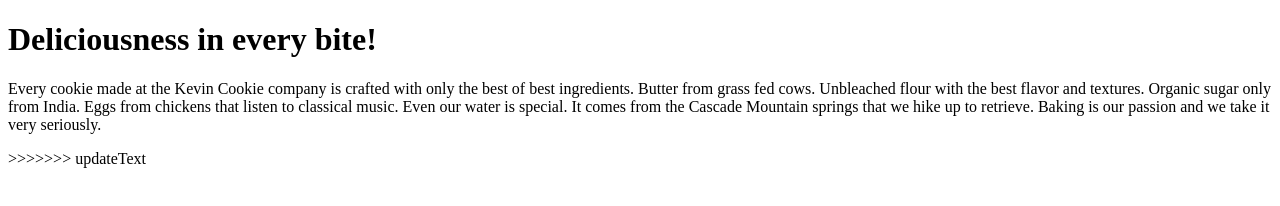
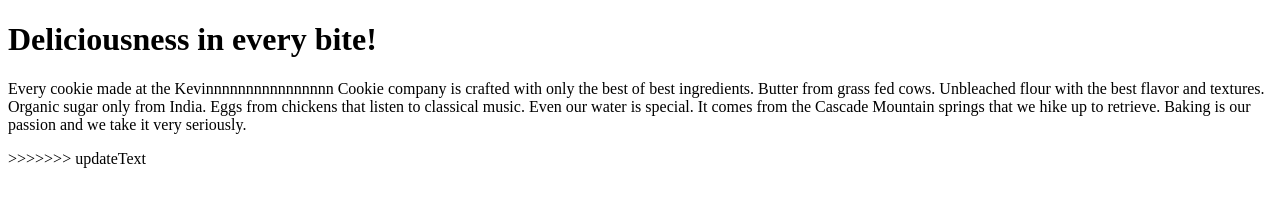
Before and after one commit to dkujo/Learning-GIT, a plain HTML site: page index.htm in a window 1280 px wide. Drawn offline with Linux system fonts and the light colour scheme.

Commit message:
update to main

```diff
--- a/index.htm
+++ b/index.htm
@@ -4,7 +4,7 @@
 
 <h1>Deliciousness in every bite!</h1>
 
-<p>Every cookie made at the Kevin Cookie company is crafted with only the best of best ingredients. Butter from grass fed cows. Unbleached flour with the best flavor and textures. Organic sugar only from India. Eggs from chickens that listen to classical music. Even our water is special. It comes from the Cascade Mountain springs that we hike up to retrieve. Baking is our passion and we take it very seriously.</p>
+<p>Every cookie made at the Kevinnnnnnnnnnnnnnnn Cookie company is crafted with only the best of best ingredients. Butter from grass fed cows. Unbleached flour with the best flavor and textures. Organic sugar only from India. Eggs from chickens that listen to classical music. Even our water is special. It comes from the Cascade Mountain springs that we hike up to retrieve. Baking is our passion and we take it very seriously.</p>
 >>>>>>> updateText
 
 </body>
```
